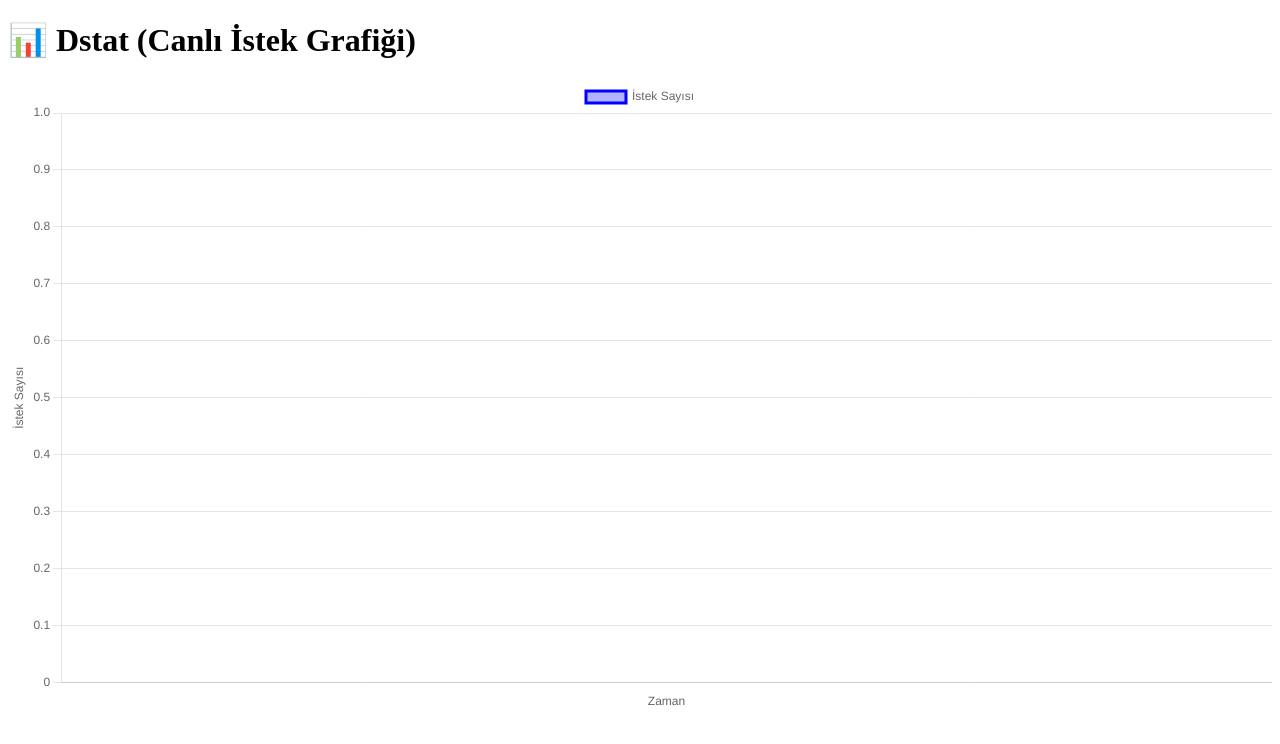
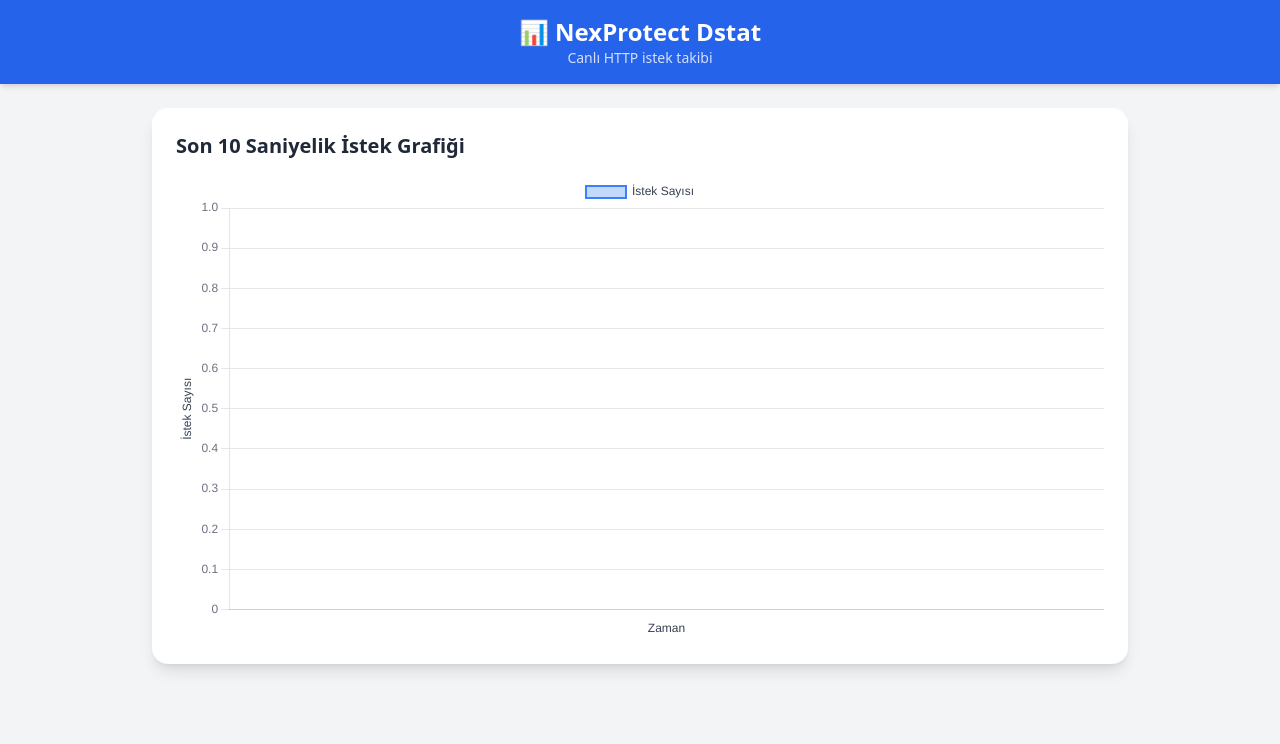
Before and after one commit to AhmetKesser/NexProtect, a website: page NexProtect/index.html in a window 1280 px wide. Drawn offline with nearby package versions, Linux system fonts and the light colour scheme; no server answers.

Commit message:
Update index.html

```diff
--- a/NexProtect/index.html
+++ b/NexProtect/index.html
@@ -3,11 +3,24 @@
 <head>
   <meta charset="UTF-8">
   <title>NexProtect - Dstat</title>
+  <script src="https://cdn.tailwindcss.com"></script>
   <script src="https://cdn.jsdelivr.net/npm/chart.js"></script>
 </head>
-<body>
-  <h1>📊 Dstat (Canlı İstek Grafiği)</h1>
-  <canvas id="reqChart" width="800" height="400"></canvas>
+<body class="bg-gray-100 text-gray-800">
+
+  <!-- Header -->
+  <header class="bg-blue-600 text-white p-4 shadow-md">
+    <h1 class="text-2xl font-bold text-center">📊 NexProtect Dstat</h1>
+    <p class="text-center text-sm opacity-80">Canlı HTTP istek takibi</p>
+  </header>
+
+  <!-- Container -->
+  <main class="max-w-5xl mx-auto p-6">
+    <div class="bg-white rounded-2xl shadow-lg p-6">
+      <h2 class="text-xl font-semibold mb-4">Son 10 Saniyelik İstek Grafiği</h2>
+      <canvas id="reqChart" class="w-full h-80"></canvas>
+    </div>
+  </main>
 
   <script>
     const ctx = document.getElementById('reqChart').getContext('2d');
@@ -18,16 +31,33 @@
         datasets: [{
           label: "İstek Sayısı",
           data: [],
-          borderColor: "blue",
-          backgroundColor: "rgba(0,0,255,0.3)"
+          borderColor: "rgb(59, 130, 246)", // Tailwind Blue-500
+          backgroundColor: "rgba(59, 130, 246, 0.3)",
+          borderWidth: 2,
+          tension: 0.3,
+          fill: true,
+          pointRadius: 4,
+          pointBackgroundColor: "rgb(37, 99, 235)" // Tailwind Blue-600
         }]
       },
       options: {
         responsive: true,
         animation: false,
+        plugins: {
+          legend: { display: true, labels: { color: "#374151" } }
+        },
         scales: {
-          x: { title: { display: true, text: "Zaman" }},
-          y: { title: { display: true, text: "İstek Sayısı" }, beginAtZero: true }
+          x: {
+            title: { display: true, text: "Zaman", color: "#374151" },
+            ticks: { color: "#6B7280" },
+            grid: { color: "#E5E7EB" }
+          },
+          y: {
+            title: { display: true, text: "İstek Sayısı", color: "#374151" },
+            beginAtZero: true,
+            ticks: { color: "#6B7280" },
+            grid: { color: "#E5E7EB" }
+          }
         }
       }
     });
@@ -36,7 +66,6 @@
       const res = await fetch("/api/stats");
       const data = await res.json();
 
-      // Son 10 saniyeyi grupla
       const now = Date.now();
       const buckets = [];
       for (let i = 10; i >= 0; i--) {
@@ -50,7 +79,8 @@
       reqChart.update();
     }
 
-    setInterval(updateChart, 1);
+    setInterval(updateChart, 1000);
   </script>
+
 </body>
 </html>
```
